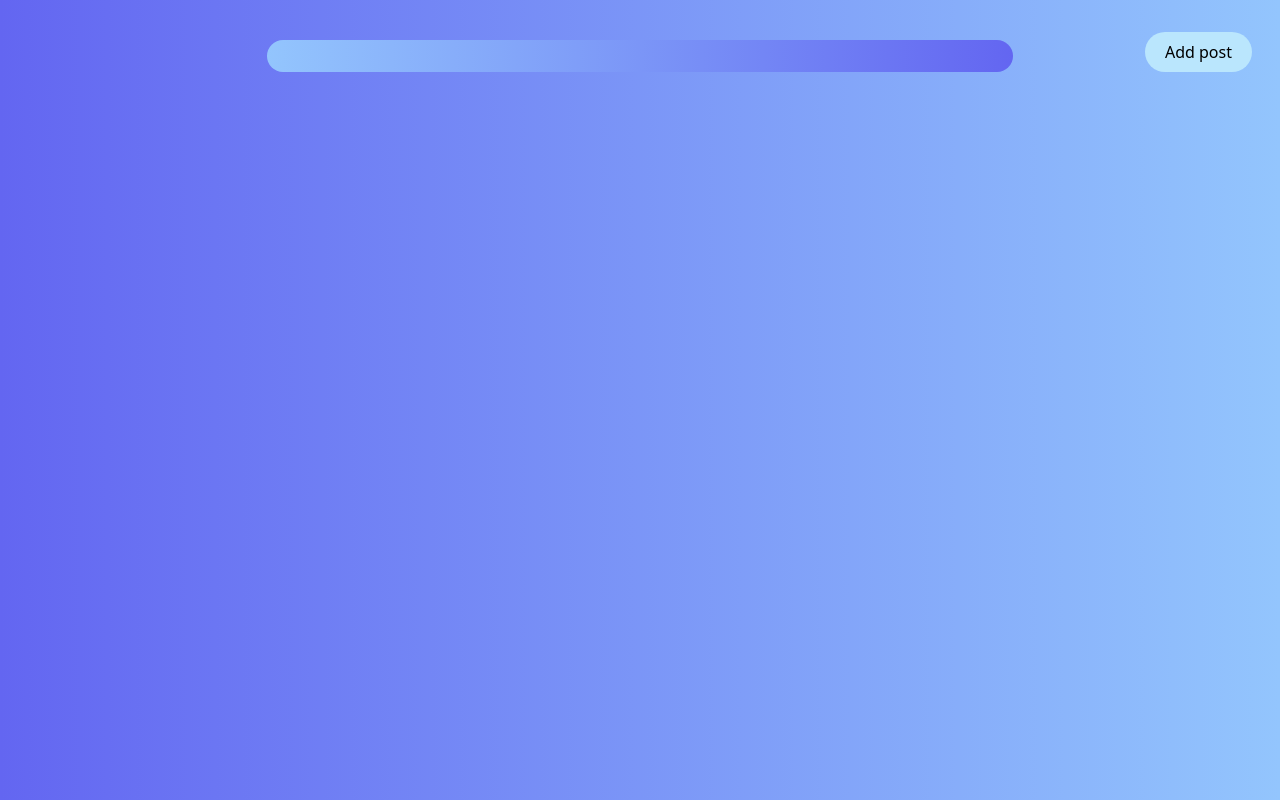
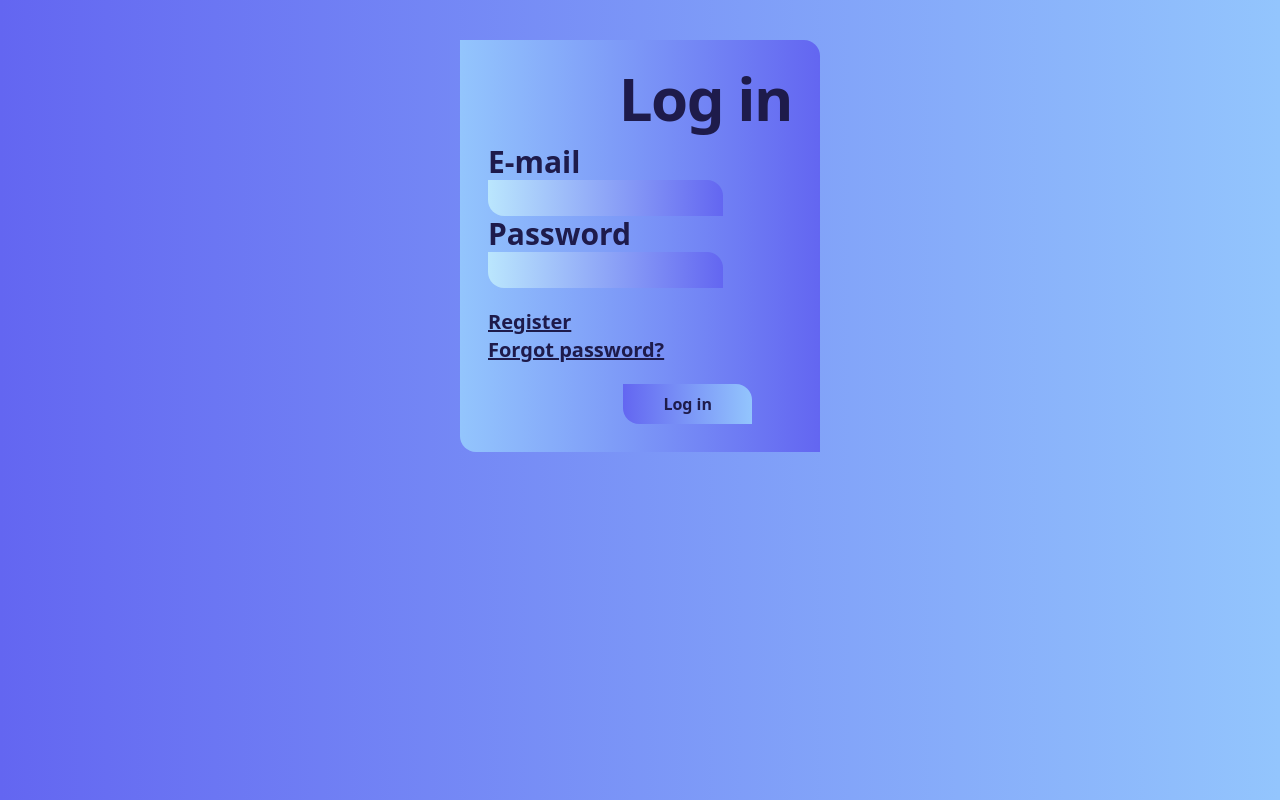
Before and after one commit to K1Silverman/studymapfrontv2, a Vue app: page /login in a window 1280 px wide. Before the commit this address had no page. Built offline with nearby package versions, Linux system fonts and the light colour scheme.

Commit message:
HomeView and LoginView created, needs functionality

```diff
--- a/src/App.vue
+++ b/src/App.vue
@@ -1,10 +1,10 @@
 <template>
-  <div class="rounded-lg font-sans w-7/12 m-auto bg-gradient-to-r from-blue-300 to-indigo-500">
-    <div class="absolute right-2 top-3">
+  <div class="antialiased">
+    <div v-if="isLoggedIn" class="absolute right-2 top-3">
       <button class="rounded-full m-5 px-5 p-2 font-medium bg-sky-200 hover:bg-sky-300">Add post</button>
     </div>
-    <div class="w-full mt-10 mb-10 pb-8">
-      <router-view class="m-auto w-2/3" />
+    <div>
+      <router-view />
     </div>
   </div>
 </template>
@@ -12,13 +12,16 @@
 <script lang="ts">
 import { defineComponent } from 'vue';
 import { RouterView } from 'vue-router';
+import Folders from './components/Folders.vue';
 
 export default defineComponent({
   name: 'App',
   data() {
-    return {};
+    return {
+      isLoggedIn: false
+    };
   },
-  components: { RouterView },
+  components: { RouterView, Folders },
 });
 </script>
 
--- /dev/null
+++ b/src/components/Folders.vue
@@ -0,0 +1,20 @@
+<template>
+  <div class="containerWindow h-40 p-5">
+    <div>
+      <h2>Folders</h2>
+      <p class="text-neutral-600 text-base text-opacity-60">Here you can store <br> all your projects</p>
+    </div>
+    <div class="w-full text-center">
+      <div>
+        <i class="cursor-pointer fa-solid fa-plus containerWindowReverse p-2 hover:drop-shadow-xl active:brightness-50" style="color: #dfe9fb;"></i>
+      </div>
+    </div>
+  </div>
+</template>
+<script lang="ts">
+
+export default {
+  name: 'Folders',
+
+}
+</script>
--- a/src/router.ts
+++ b/src/router.ts
@@ -1,6 +1,7 @@
 import * as VueRouter from 'vue-router';
 import HomeView from './views/HomeView.vue';
 import { createRouter, createWebHistory } from 'vue-router';
+import LoginView from './views/LoginView.vue';
 
 const routes: VueRouter.RouteRecordRaw[] = [
   {
@@ -8,6 +9,11 @@ const routes: VueRouter.RouteRecordRaw[] = [
     path: '/',
     component: HomeView,
   },
+  {
+    name: 'loginRoute',
+    path: '/login',
+    component: LoginView
+  }
 ];
 
 const router = createRouter({
--- a/src/styles.css
+++ b/src/styles.css
@@ -11,7 +11,40 @@
     @apply text-4xl text-indigo-950 font-extrabold dark:text-white
   }
 
+  h3 {
+    @apply text-3xl text-indigo-950 font-bold dark:text-white
+  }
+
+  a {
+    @apply text-xl text-indigo-950 font-bold underline decoration-2 hover:text-indigo-800
+  }
+
   p, label {
     @apply text-xl font-bold mb-3 text-indigo-950 dark:text-gray-400
   }
+
+  .containerWindow {
+    @apply rounded-tr-lg rounded-bl-lg bg-gradient-to-r from-blue-300 to-indigo-500
+  }
+
+  .containerWindowReverse {
+    @apply rounded-tr-lg rounded-bl-lg bg-gradient-to-r from-indigo-500 to-blue-300
+  }
+
+  .loginButton {
+    @apply mx-10 px-10 py-2 rounded-tr-lg rounded-bl-lg bg-gradient-to-r from-indigo-500 to-blue-300
+    text-base font-bold text-indigo-950 hover:text-indigo-800 hover:drop-shadow-xl active:brightness-50
+  }
+
+  .loginInput {
+    @apply text-sm font-bold text-indigo-950 outline-0 p-2 bg-gradient-to-r from-sky-200 to-inherit rounded-tr-lg rounded-bl-lg
+  }
+
+  .textInput {
+    @apply text-sm font-semibold text-indigo-950 outline-0 p-2 bg-gradient-to-r from-sky-200 to-inherit rounded-tr-lg rounded-bl-lg
+  }
+
+  .dropDown {
+    @apply text-sm font-semibold text-indigo-950 outline-0 p-2 bg-gradient-to-r from-sky-200 to-inherit rounded-tr-lg
+  }
 }
--- a/src/tailwindstyles.css
+++ b/src/tailwindstyles.css
@@ -481,6 +481,36 @@ h2 {
   }
 }
 
+h3 {
+  font-size: 1.875rem;
+  line-height: 2.25rem;
+  font-weight: 700;
+  --tw-text-opacity: 1;
+  color: rgb(30 27 75 / var(--tw-text-opacity));
+}
+
+@media (prefers-color-scheme: dark) {
+  h3 {
+    --tw-text-opacity: 1;
+    color: rgb(255 255 255 / var(--tw-text-opacity));
+  }
+}
+
+a {
+  font-size: 1.25rem;
+  line-height: 1.75rem;
+  font-weight: 700;
+  --tw-text-opacity: 1;
+  color: rgb(30 27 75 / var(--tw-text-opacity));
+  text-decoration-line: underline;
+  text-decoration-thickness: 2px;
+}
+
+a:hover {
+  --tw-text-opacity: 1;
+  color: rgb(55 48 163 / var(--tw-text-opacity));
+}
+
 p, label {
   margin-bottom: 0.75rem;
   font-size: 1.25rem;
@@ -495,6 +525,109 @@ p, label {
     --tw-text-opacity: 1;
     color: rgb(156 163 175 / var(--tw-text-opacity));
   }
+}
+
+.containerWindow {
+  border-top-right-radius: 1rem;
+  border-bottom-left-radius: 1rem;
+  background-image: linear-gradient(to right, var(--tw-gradient-stops));
+  --tw-gradient-from: #93c5fd var(--tw-gradient-from-position);
+  --tw-gradient-to: rgb(147 197 253 / 0) var(--tw-gradient-to-position);
+  --tw-gradient-stops: var(--tw-gradient-from), var(--tw-gradient-to);
+  --tw-gradient-to: #6366f1 var(--tw-gradient-to-position);
+}
+
+.containerWindowReverse {
+  border-top-right-radius: 1rem;
+  border-bottom-left-radius: 1rem;
+  background-image: linear-gradient(to right, var(--tw-gradient-stops));
+  --tw-gradient-from: #6366f1 var(--tw-gradient-from-position);
+  --tw-gradient-to: rgb(99 102 241 / 0) var(--tw-gradient-to-position);
+  --tw-gradient-stops: var(--tw-gradient-from), var(--tw-gradient-to);
+  --tw-gradient-to: #93c5fd var(--tw-gradient-to-position);
+}
+
+.loginButton {
+  margin-left: 2.5rem;
+  margin-right: 2.5rem;
+  border-top-right-radius: 1rem;
+  border-bottom-left-radius: 1rem;
+  background-image: linear-gradient(to right, var(--tw-gradient-stops));
+  --tw-gradient-from: #6366f1 var(--tw-gradient-from-position);
+  --tw-gradient-to: rgb(99 102 241 / 0) var(--tw-gradient-to-position);
+  --tw-gradient-stops: var(--tw-gradient-from), var(--tw-gradient-to);
+  --tw-gradient-to: #93c5fd var(--tw-gradient-to-position);
+  padding-left: 2.5rem;
+  padding-right: 2.5rem;
+  padding-top: 0.5rem;
+  padding-bottom: 0.5rem;
+  font-size: 1rem;
+  line-height: 1.5rem;
+  font-weight: 700;
+  --tw-text-opacity: 1;
+  color: rgb(30 27 75 / var(--tw-text-opacity));
+}
+
+.loginButton:hover {
+  --tw-text-opacity: 1;
+  color: rgb(55 48 163 / var(--tw-text-opacity));
+  --tw-drop-shadow: drop-shadow(0 20px 13px rgb(0 0 0 / 0.03)) drop-shadow(0 8px 5px rgb(0 0 0 / 0.08));
+  filter: var(--tw-blur) var(--tw-brightness) var(--tw-contrast) var(--tw-grayscale) var(--tw-hue-rotate) var(--tw-invert) var(--tw-saturate) var(--tw-sepia) var(--tw-drop-shadow);
+}
+
+.loginButton:active {
+  --tw-brightness: brightness(.5);
+  filter: var(--tw-blur) var(--tw-brightness) var(--tw-contrast) var(--tw-grayscale) var(--tw-hue-rotate) var(--tw-invert) var(--tw-saturate) var(--tw-sepia) var(--tw-drop-shadow);
+}
+
+.loginInput {
+  border-top-right-radius: 1rem;
+  border-bottom-left-radius: 1rem;
+  background-image: linear-gradient(to right, var(--tw-gradient-stops));
+  --tw-gradient-from: #bae6fd var(--tw-gradient-from-position);
+  --tw-gradient-to: rgb(186 230 253 / 0) var(--tw-gradient-to-position);
+  --tw-gradient-stops: var(--tw-gradient-from), var(--tw-gradient-to);
+  --tw-gradient-to: inherit var(--tw-gradient-to-position);
+  padding: 0.5rem;
+  font-size: 0.875rem;
+  line-height: 1.25rem;
+  font-weight: 700;
+  --tw-text-opacity: 1;
+  color: rgb(30 27 75 / var(--tw-text-opacity));
+  outline-width: 0px;
+}
+
+.textInput {
+  border-top-right-radius: 1rem;
+  border-bottom-left-radius: 1rem;
+  background-image: linear-gradient(to right, var(--tw-gradient-stops));
+  --tw-gradient-from: #bae6fd var(--tw-gradient-from-position);
+  --tw-gradient-to: rgb(186 230 253 / 0) var(--tw-gradient-to-position);
+  --tw-gradient-stops: var(--tw-gradient-from), var(--tw-gradient-to);
+  --tw-gradient-to: inherit var(--tw-gradient-to-position);
+  padding: 0.5rem;
+  font-size: 0.875rem;
+  line-height: 1.25rem;
+  font-weight: 600;
+  --tw-text-opacity: 1;
+  color: rgb(30 27 75 / var(--tw-text-opacity));
+  outline-width: 0px;
+}
+
+.dropDown {
+  border-top-right-radius: 1rem;
+  background-image: linear-gradient(to right, var(--tw-gradient-stops));
+  --tw-gradient-from: #bae6fd var(--tw-gradient-from-position);
+  --tw-gradient-to: rgb(186 230 253 / 0) var(--tw-gradient-to-position);
+  --tw-gradient-stops: var(--tw-gradient-from), var(--tw-gradient-to);
+  --tw-gradient-to: inherit var(--tw-gradient-to-position);
+  padding: 0.5rem;
+  font-size: 0.875rem;
+  line-height: 1.25rem;
+  font-weight: 600;
+  --tw-text-opacity: 1;
+  color: rgb(30 27 75 / var(--tw-text-opacity));
+  outline-width: 0px;
 }
 
 *, ::before, ::after {
@@ -601,6 +734,10 @@ p, label {
   position: absolute;
 }
 
+.right-0 {
+  right: 0px;
+}
+
 .right-2 {
   right: 0.5rem;
 }
@@ -609,8 +746,12 @@ p, label {
   top: 0.75rem;
 }
 
-.m-1 {
-  margin: 0.25rem;
+.float-right {
+  float: right;
+}
+
+.m-10 {
+  margin: 2.5rem;
 }
 
 .m-5 {
@@ -621,6 +762,11 @@ p, label {
   margin: auto;
 }
 
+.mx-auto {
+  margin-left: auto;
+  margin-right: auto;
+}
+
 .mb-10 {
   margin-bottom: 2.5rem;
 }
@@ -629,53 +775,100 @@ p, label {
   margin-bottom: 0.5rem;
 }
 
+.mb-5 {
+  margin-bottom: 1.25rem;
+}
+
+.mr-5 {
+  margin-right: 1.25rem;
+}
+
 .mt-10 {
   margin-top: 2.5rem;
 }
 
-.inline-block {
-  display: inline-block;
+.mt-5 {
+  margin-top: 1.25rem;
+}
+
+.ml-auto {
+  margin-left: auto;
+}
+
+.ml-2 {
+  margin-left: 0.5rem;
 }
 
 .flex {
   display: flex;
 }
 
+.h-40 {
+  height: 10rem;
+}
+
+.h-full {
+  height: 100%;
+}
+
+.min-h-max {
+  min-height: -moz-max-content;
+  min-height: max-content;
+}
+
 .w-2\/3 {
   width: 66.666667%;
-}
-
-.w-7\/12 {
-  width: 58.333333%;
 }
 
 .w-full {
   width: 100%;
 }
 
+.w-20 {
+  width: 5rem;
+}
+
+.w-max {
+  width: -moz-max-content;
+  width: max-content;
+}
+
+.w-min {
+  width: -moz-min-content;
+  width: min-content;
+}
+
+.min-w-max {
+  min-width: -moz-max-content;
+  min-width: max-content;
+}
+
+.max-w-\[15\%\] {
+  max-width: 15%;
+}
+
+.max-w-\[30\%\] {
+  max-width: 30%;
+}
+
+.max-w-\[75\%\] {
+  max-width: 75%;
+}
+
 .flex-auto {
   flex: 1 1 auto;
 }
 
-.rounded {
-  border-radius: 4px;
+.flex-grow {
+  flex-grow: 1;
+}
+
+.cursor-pointer {
+  cursor: pointer;
 }
 
 .rounded-full {
   border-radius: 9999px;
-}
-
-.rounded-lg {
-  border-radius: 1rem;
-}
-
-.border-2 {
-  border-width: 2px;
-}
-
-.bg-indigo-700 {
-  --tw-bg-opacity: 1;
-  background-color: rgb(67 56 202 / var(--tw-bg-opacity));
 }
 
 .bg-sky-200 {
@@ -688,44 +881,8 @@ p, label {
   background-color: rgb(255 255 255 / var(--tw-bg-opacity));
 }
 
-.bg-indigo-600 {
-  --tw-bg-opacity: 1;
-  background-color: rgb(79 70 229 / var(--tw-bg-opacity));
-}
-
-.bg-indigo-400 {
-  --tw-bg-opacity: 1;
-  background-color: rgb(129 140 248 / var(--tw-bg-opacity));
-}
-
-.bg-indigo-300 {
-  --tw-bg-opacity: 1;
-  background-color: rgb(165 180 252 / var(--tw-bg-opacity));
-}
-
-.bg-stone-100 {
-  --tw-bg-opacity: 1;
-  background-color: rgb(245 245 244 / var(--tw-bg-opacity));
-}
-
-.bg-stone-50 {
-  --tw-bg-opacity: 1;
-  background-color: rgb(250 250 249 / var(--tw-bg-opacity));
-}
-
-.bg-gray-50 {
-  --tw-bg-opacity: 1;
-  background-color: rgb(249 250 251 / var(--tw-bg-opacity));
-}
-
 .bg-gradient-to-r {
   background-image: linear-gradient(to right, var(--tw-gradient-stops));
-}
-
-.from-blue-300 {
-  --tw-gradient-from: #93c5fd var(--tw-gradient-from-position);
-  --tw-gradient-to: rgb(147 197 253 / 0) var(--tw-gradient-to-position);
-  --tw-gradient-stops: var(--tw-gradient-from), var(--tw-gradient-to);
 }
 
 .from-indigo-500 {
@@ -738,16 +895,20 @@ p, label {
   --tw-gradient-to: #93c5fd var(--tw-gradient-to-position);
 }
 
-.to-indigo-500 {
-  --tw-gradient-to: #6366f1 var(--tw-gradient-to-position);
-}
-
 .p-1 {
   padding: 0.25rem;
 }
 
 .p-2 {
   padding: 0.5rem;
+}
+
+.p-5 {
+  padding: 1.25rem;
+}
+
+.p-7 {
+  padding: 1.75rem;
 }
 
 .px-5 {
@@ -759,16 +920,20 @@ p, label {
   padding-bottom: 2rem;
 }
 
-.pt-4 {
-  padding-top: 1rem;
+.pl-0 {
+  padding-left: 0px;
 }
 
-.ps-0 {
-  padding-inline-start: 0px;
+.pr-20 {
+  padding-right: 5rem;
 }
 
-.pl-0 {
-  padding-left: 0px;
+.text-left {
+  text-align: left;
+}
+
+.text-center {
+  text-align: center;
 }
 
 .text-right {
@@ -779,12 +944,62 @@ p, label {
   font-family: ui-sans-serif, system-ui, -apple-system, BlinkMacSystemFont, "Segoe UI", Roboto, "Helvetica Neue", Arial, "Noto Sans", sans-serif, "Apple Color Emoji", "Segoe UI Emoji", "Segoe UI Symbol", "Noto Color Emoji";
 }
 
+.text-base {
+  font-size: 1rem;
+  line-height: 1.5rem;
+}
+
+.font-bold {
+  font-weight: 700;
+}
+
 .font-medium {
   font-weight: 500;
 }
 
-.hover\:rounded:hover {
-  border-radius: 4px;
+.text-indigo-950 {
+  --tw-text-opacity: 1;
+  color: rgb(30 27 75 / var(--tw-text-opacity));
+}
+
+.text-neutral-600 {
+  --tw-text-opacity: 1;
+  color: rgb(82 82 82 / var(--tw-text-opacity));
+}
+
+.text-opacity-60 {
+  --tw-text-opacity: 0.6;
+}
+
+.antialiased {
+  -webkit-font-smoothing: antialiased;
+  -moz-osx-font-smoothing: grayscale;
+}
+
+.\!opacity-100 {
+  opacity: 1 !important;
+}
+
+.opacity-60 {
+  opacity: 0.6;
+}
+
+.placeholder\:text-indigo-950::-moz-placeholder {
+  --tw-text-opacity: 1;
+  color: rgb(30 27 75 / var(--tw-text-opacity));
+}
+
+.placeholder\:text-indigo-950::placeholder {
+  --tw-text-opacity: 1;
+  color: rgb(30 27 75 / var(--tw-text-opacity));
+}
+
+.placeholder\:opacity-60::-moz-placeholder {
+  opacity: 0.6;
+}
+
+.placeholder\:opacity-60::placeholder {
+  opacity: 0.6;
 }
 
 .hover\:bg-sky-300:hover {
@@ -792,25 +1007,12 @@ p, label {
   background-color: rgb(125 211 252 / var(--tw-bg-opacity));
 }
 
-.hover\:bg-slate-300:hover {
-  --tw-bg-opacity: 1;
-  background-color: rgb(203 213 225 / var(--tw-bg-opacity));
+.hover\:drop-shadow-xl:hover {
+  --tw-drop-shadow: drop-shadow(0 20px 13px rgb(0 0 0 / 0.03)) drop-shadow(0 8px 5px rgb(0 0 0 / 0.08));
+  filter: var(--tw-blur) var(--tw-brightness) var(--tw-contrast) var(--tw-grayscale) var(--tw-hue-rotate) var(--tw-invert) var(--tw-saturate) var(--tw-sepia) var(--tw-drop-shadow);
 }
 
-.hover\:bg-\[\#1ca0f2\]:hover {
-  --tw-bg-opacity: 1;
-  background-color: rgb(28 160 242 / var(--tw-bg-opacity));
+.active\:brightness-50:active {
+  --tw-brightness: brightness(.5);
+  filter: var(--tw-blur) var(--tw-brightness) var(--tw-contrast) var(--tw-grayscale) var(--tw-hue-rotate) var(--tw-invert) var(--tw-saturate) var(--tw-sepia) var(--tw-drop-shadow);
 }
-
-.hover\:bg-\[\#070906\]:hover {
-  --tw-bg-opacity: 1;
-  background-color: rgb(7 9 6 / var(--tw-bg-opacity));
-}
-
-.hover\:p-2:hover {
-  padding: 0.5rem;
-}
-
-.hover\:p-1:hover {
-  padding: 0.25rem;
-}
--- /dev/null
+++ b/src/views/LoginView.vue
@@ -0,0 +1,31 @@
+<template>
+
+  <div class="m-10 flex min-h-max h-full">
+    <div class="containerWindow min-w-max max-w-[30%] mx-auto w-full p-7">
+      <span class="text-right">
+        <h1>Log in</h1>
+      </span>
+      <div class="mb-5">
+        <h3>E-mail</h3>
+        <input type="email" class="loginInput" />
+        <h3>Password</h3>
+        <input type="password" class="loginInput" />
+      </div>
+      <div>
+        <a class="underlined" href="#">Register</a><br />
+        <a href="#">Forgot password?</a>
+      </div>
+      <div class="float-right mt-5">
+        <button class="loginButton">Log in</button>
+      </div>
+    </div>
+  </div>
+
+</template>
+
+<script lang="ts">
+
+export default {
+  name: 'LoginView',
+}
+</script>
--- a/tailwind.config.js
+++ b/tailwind.config.js
@@ -15,8 +15,7 @@ export default {
       'lg': '1rem',
       'full': '9999px',
       'large': '12px',
-    }
+    },
   },
   plugins: [],
-  purge: ['./index.html', './src/**/*.{vue,js,ts,jsx,tsx}']
 }
```
Also changed, not shown: src/components/NewPost.vue (+12 -9 lines), src/views/HomeView.vue (+17 -7 lines).
